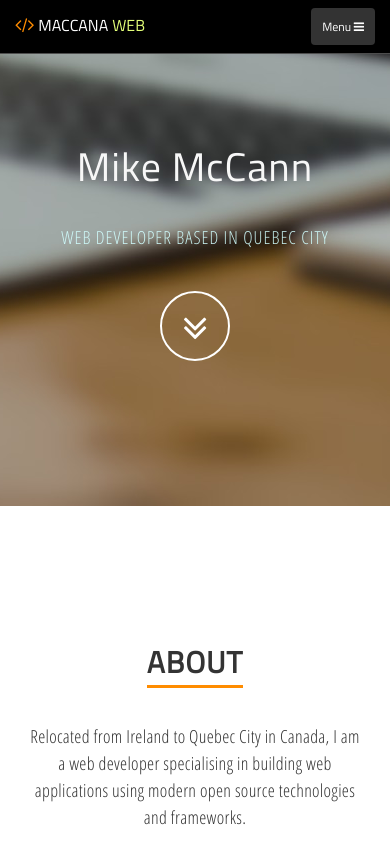
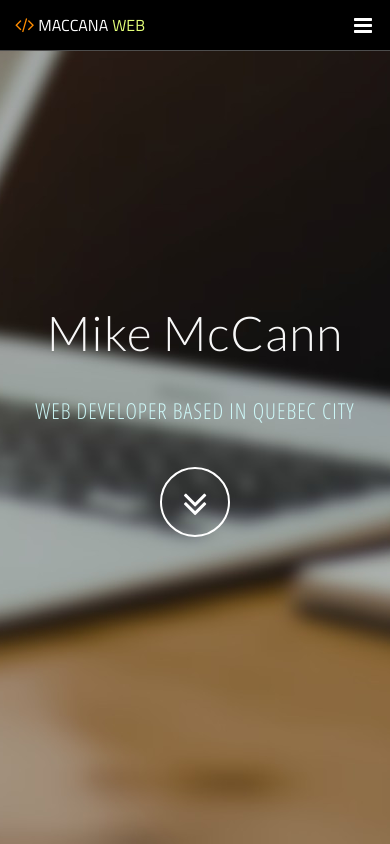
Before and after one commit to maccana/maccana.github.io, a website: page index.html in a window 390 px wide. Shown: the top 844 px of the page. Drawn offline with nearby package versions, Linux system fonts and the light colour scheme; some packages are replaced by stand-ins of ours.

Commit message:
Added Lato font and styles for collapse menu

```diff
--- a/css/custom.css
+++ b/css/custom.css
@@ -36,22 +36,42 @@ body {
     border-bottom: 1px solid rgb(227, 255, 120);
 }
 
+.navbar-nav {
+    text-align: center;
+}
 
-h1,h2,h3,h4,h5 { color: #333; font-family: 'Titillium Web', sans-serif; }
+.navbar-custom .navbar-toggle {
+    color: white;
+    background-color: transparent;
+    font-size: 21px;
+    margin-right: 7px;
+}
+
+.navbar-toggle {
+
+    padding: 9px 10px;
+	margin-top: 0px;
+    margin-bottom: -2px;
+
+}
+
+
+h1,h2,h3,h4,h5 { color: #333333; /*font-family: 'Titillium Web'*/font-family: 'Lato', sans-serif;font-weight: 300; }
 
 p {
-	/* opacity: 0.7;*/
+	font-size: 20px;
 	color:#333333;
-	font-family: 'Slabo 27px', serif;
+	font-family: 'Open Sans Condensed', serif;
+
 }
 
+/* Navbar Branding */
 .light { font-family: 'Titillium Web', sans-serif; font-size: 16px; }
 .white { color: white; }
 .green { color:rgb(227, 255, 120); }
-
 .fa-code { color:#ff8c00; }
 
-.content-section { padding: 140px 0px 90px; }
+.content-section { padding: 120px 0px 90px; }
 .content-section p { text-align: center; font-family: 'Open Sans Condensed'; letter-spacing: .3px; }
 
 
@@ -67,14 +87,16 @@ INTRO
 
 .intro {
 	background: url('../img/banner-main-large4.jpg') no-repeat bottom center scroll;
-	padding: 145px 0px;
+	/*padding: 145px 0px;*/
+	min-height: 100vh;
 }
-.intro h1 { color:#f7f7f7; font-family: 'Titillium Web'; font-weight:normal }
+.intro h1 { color:#f7f7f7; font-family: 'Lato', sans-serif;font-weight:300; }
+.intro .intro-body .brand-heading { font-size: 48px; }
 
 .intro .intro-body .intro-text {
 	color: rgba(210, 255, 255, 0.91);
     font-weight: 100;
-    font-size: 18px;
+    font-size: 22px;
     /* color: #efefef; */
     font-family: 'Open Sans Condensed';
     letter-spacing: 1px;
@@ -207,7 +229,6 @@ MEDIA QUERIES
 ==========================================================================
 */
 
-
 @media (min-width: 768px) {
 
 	.light { font-family: 'Titillium Web', sans-serif; font-size: 18px; }
@@ -219,6 +240,7 @@ MEDIA QUERIES
 	.intro .intro-body .brand-heading {
 	    font-size: 70px;
 	    color:#fff;
+	    font-family: 'Lato', sans-serif;
 	}
 	.intro .intro-body .intro-text {
 		font-size: 28px;
@@ -248,7 +270,7 @@ MEDIA QUERIES
 
 @media (min-width: 767px)
 	.content-section {
-	    padding-top: 0px;
+	    padding-top: 140px;
 	    padding-bottom: 100px;
 	}
 }
--- a/index.html
+++ b/index.html
@@ -22,7 +22,8 @@
     <link href="https://fonts.googleapis.com/css?family=Raleway|Slabo+27px" rel="stylesheet">
     <link href="https://fonts.googleapis.com/css?family=Titillium+Web" rel="stylesheet">
 
-    <link href="https://fonts.googleapis.com/css?family=Open+Sans|Open+Sans+Condensed:300|Roboto" rel="stylesheet">
+    <link href="https://fonts.googleapis.com/css?family=Open+Sans|Open+Sans+Condensed:300|Roboto|Lato:300,400" rel="stylesheet">
+
 
     <!-- Theme CSS -->
     <!-- <link href="css/grayscale.min.css" rel="stylesheet"> -->
@@ -45,7 +46,7 @@
         <div class="container">
             <div class="navbar-header">
                 <button type="button" class="navbar-toggle" data-toggle="collapse" data-target=".navbar-main-collapse">
-                    Menu <i class="fa fa-bars"></i>
+                     <i class="fa fa-bars"></i>
                 </button>
                 <a class="navbar-brand page-scroll" href="#page-top">
                     <i class="fa fa-code"></i> <span class="light white">maccana</span>
@@ -103,8 +104,8 @@
         <div class="container">
             <div class="col-lg-8 col-lg-offset-2">
                 <h2 class="section-title">About</h2>
-                <p>Relocated from Ireland to Quebec City in Canada, I am a web developer specialising in building web applications using modern open source technologies and frameworks.</p>
-                <p>I began experimenting with hacking early HTML in the late 1990's while completing a diploma in sound engineering. For several years I pursued a career in audio engineering, culminating in a MSc. in Music Technology, before returning to my passion for web programming. I was inspired by the huge advancements made in web and mobile technology and the explosion of new powerful tools, freely available to next generation developers.</p>
+                <p>Relocated from Ireland to Quebec City, Canada, I am a web developer specialising in building web applications using modern open source technologies and frameworks.</p>
+                <p>I began experimenting with hacking early HTML in the late 1990's while completing a diploma in sound engineering. For several years I pursued a career in audio engineering, culminating in a MSc. in Music Technology, before returning to my passion for web programming. I was inspired by the huge advances in web and mobile technology and the explosion of the new powerful tools, made freely available to next generation developers.</p>
                 <p>I currently enjoy working with Javascript on both frontend (Angular.js, jQuery) and backend (Node.js, Express.js). I also have experience with a wide range of technologies covering all aspects of development such as Ruby on Rails, MySQL, MongoDB/NoSQL, Firebase, responsive design, Java and even have past experience with Android development.</p>
             </div>
         </div>
```
